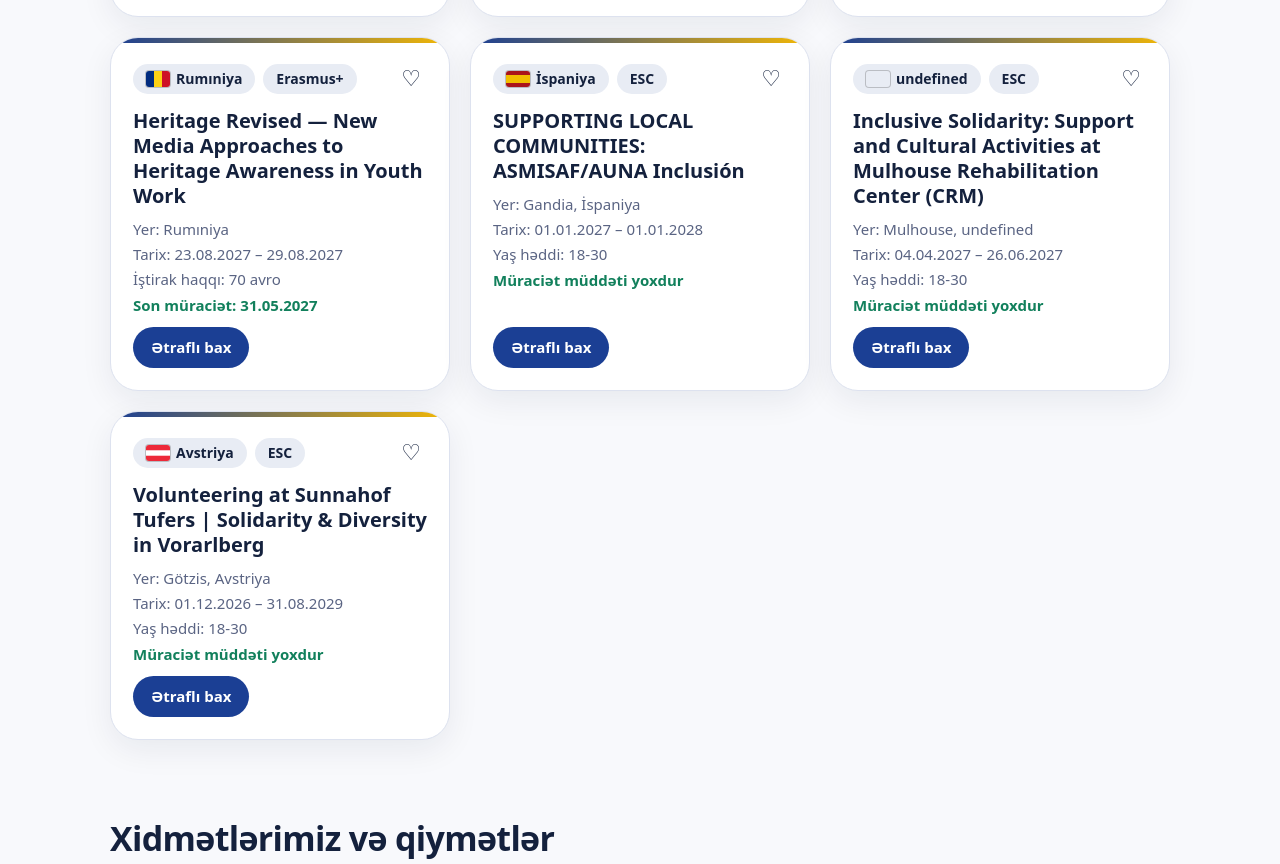
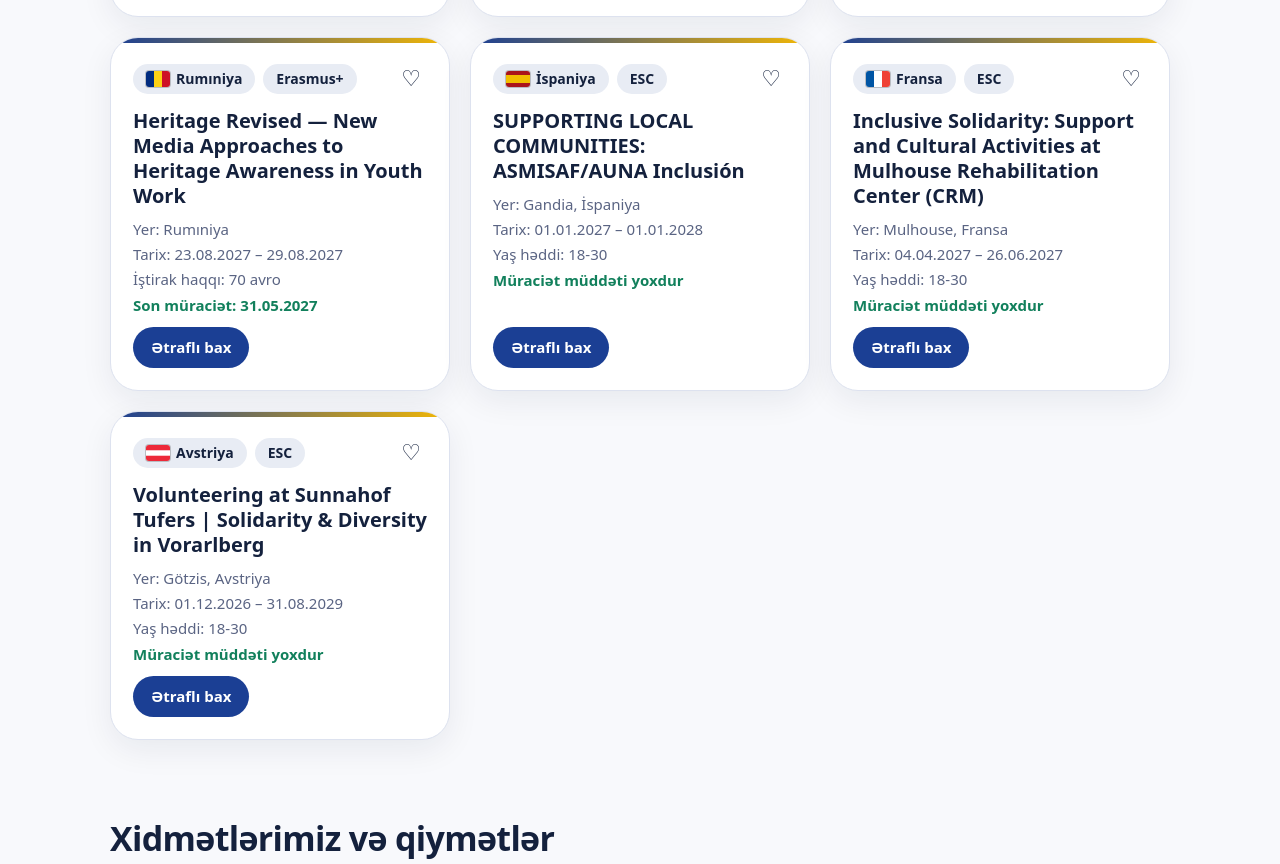
Before and after one commit to waytoeuropeaz-art/waytoeurope, a plain HTML site: page index.html in a window 1280 px wide. Shown: the part 3061-3925 px from the top of the page. Drawn offline with Linux system fonts and the light colour scheme.

Commit message:
Add France country code and flag to index.html

```diff
--- a/index.html
+++ b/index.html
@@ -203,7 +203,7 @@ details{border-radius:20px}
    P("ölkə kodu","şəhər","ad","başlama","bitmə","son müraciət")
    Tarixləri gün.ay.il yaz. Son müraciət yoxdursa "" yaz.
    Ölkə kodları: tr, dk, fi, ro, de, at, es, lt, it, si, pl, be */
-var COUNTRY={tr:"Türkiye",dk:"Danimarka",fi:"Finlandiya",ro:"Rumıniya",de:"Almaniya",at:"Avstriya",es:"İspaniya",lt:"Litva",it:"İtaliya",si:"Sloveniya",pl:"Polşa",be:"Belçika"};
+var COUNTRY={tr:"Türkiye",dk:"Danimarka",fi:"Finlandiya",ro:"Rumıniya",de:"Almaniya",at:"Avstriya",es:"İspaniya",lt:"Litva",it:"İtaliya",si:"Sloveniya",pl:"Polşa",be:"Belçika",fr:"Fransa"};
 var FLAG={
 tr:'<rect width="30" height="20" fill="#e30a17"/><circle cx="11" cy="10" r="5" fill="#fff"/><circle cx="12.4" cy="10" r="4" fill="#e30a17"/><polygon points="17.5,7.8 18.2,9.5 20,9.5 18.6,10.6 19.1,12.3 17.5,11.3 15.9,12.3 16.4,10.6 15,9.5 16.8,9.5" fill="#fff"/>',
 dk:'<rect width="30" height="20" fill="#c8102e"/><rect x="9" width="3.5" height="20" fill="#fff"/><rect y="8.25" width="30" height="3.5" fill="#fff"/>',
@@ -214,6 +214,7 @@ at:'<rect width="30" height="20" fill="#ed2939"/><rect y="6.6" width="30" height
 es:'<rect width="30" height="20" fill="#aa151b"/><rect y="5" width="30" height="10" fill="#f1bf00"/>',
 lt:'<rect width="30" height="7" fill="#fdb913"/><rect y="7" width="30" height="6.5" fill="#006a44"/><rect y="13.5" width="30" height="6.5" fill="#c1272d"/>'};
 FLAG.it='<rect width="10" height="20" fill="#009246"/><rect x="10" width="10" height="20" fill="#fff"/><rect x="20" width="10" height="20" fill="#ce2b37"/>';
+FLAG.fr='<rect width="10" height="20" fill="#0055a4"/><rect x="10" width="10" height="20" fill="#fff"/><rect x="20" width="10" height="20" fill="#ef4135"/>';
 FLAG.si='<rect width="30" height="7" fill="#fff"/><rect y="7" width="30" height="6.5" fill="#005da4"/><rect y="13.5" width="30" height="6.5" fill="#ed1c24"/><path d="M4.6 3h6v5.2c0 2.3-1.7 3.4-3 4-1.3-.6-3-1.7-3-4z" fill="#005da4" stroke="#ed1c24" stroke-width=".5"/><polygon points="5.4,8.6 7.6,5.4 8.4,6.6 9.1,5.9 10.2,8.6" fill="#fff"/><path d="M5.2 9.5q.8-.6 1.6 0t1.6 0 1.6 0M5.5 10.4q.8-.6 1.5 0t1.5 0 1.5 0" fill="none" stroke="#fff" stroke-width=".35"/><circle cx="6.2" cy="4.6" r=".45" fill="#fdd116"/><circle cx="9" cy="4.6" r=".45" fill="#fdd116"/><circle cx="7.6" cy="3.9" r=".45" fill="#fdd116"/>';
 FLAG.pl='<rect width="30" height="10" fill="#fff"/><rect y="10" width="30" height="10" fill="#dc143c"/>';
 FLAG.be='<rect width="10" height="20" fill="#000"/><rect x="10" width="10" height="20" fill="#fdda24"/><rect x="20" width="10" height="20" fill="#ef3340"/>';
```
